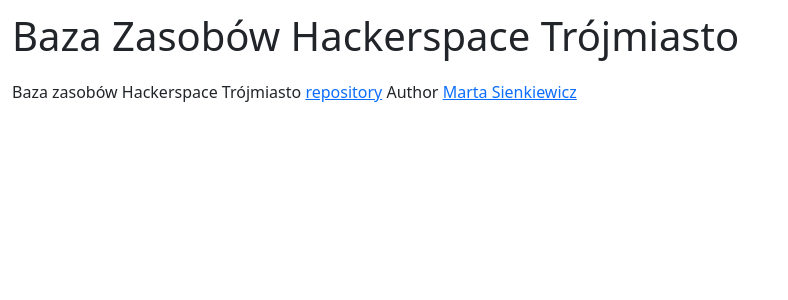
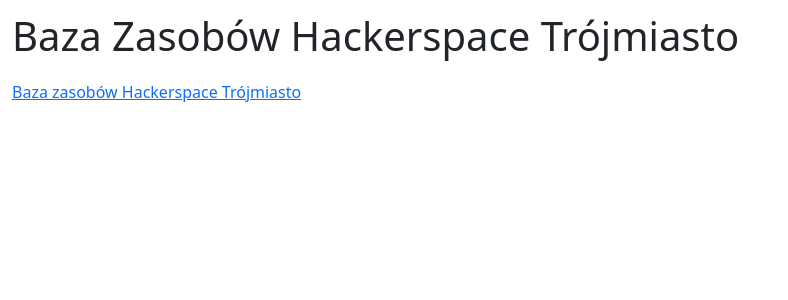
Before and after one commit to MartaSien/hs3-baza-zasobow-dashboard, a Python web app: template template/_main_layout.html in a window 1280 px wide. Shown: the top 300 px of the page, without its empty margins (0-788 px from the left). Run offline with Jinja, Linux system fonts and the light colour scheme; the template is opened without the code that fills it, so the values that code supplies are empty; some libraries are stand-ins or nearby versions.

Commit message:
Link repo in footer

```diff
--- a/docs/index.html
+++ b/docs/index.html
@@ -273,7 +273,7 @@
 
   </body>
   <footer>
-    Created by <a href="https://github.com/MartaSien">Marta Sienkiewicz</a>
+    <a href="https://github.com/MartaSien/hs3-baza-zasobow-dashboard">Baza zasobów Hackerspace Trójmiasto</a>
   </footer>
   <!-- jQuery -->
   <script src="https://code.jquery.com/jquery-3.7.0.min.js"></script>
--- a/template/_base_template.html
+++ b/template/_base_template.html
@@ -18,8 +18,7 @@
     {% block body %}{% endblock body %}
   </body>
   <footer>
-    Baza zasobów Hackerspace Trójmiasto <a href="https://github.com/MartaSien/hs3-baza-zasobow-dashboard">repository</a>
-    Author <a href="https://github.com/MartaSien">Marta Sienkiewicz</a>
+    <a href="https://github.com/MartaSien/hs3-baza-zasobow-dashboard">Baza zasobów Hackerspace Trójmiasto</a>
   </footer>
   <!-- jQuery -->
   <script src="https://code.jquery.com/jquery-3.7.0.min.js"></script>
```
Also changed, not shown: discourse.py (line endings or trailing spaces).
